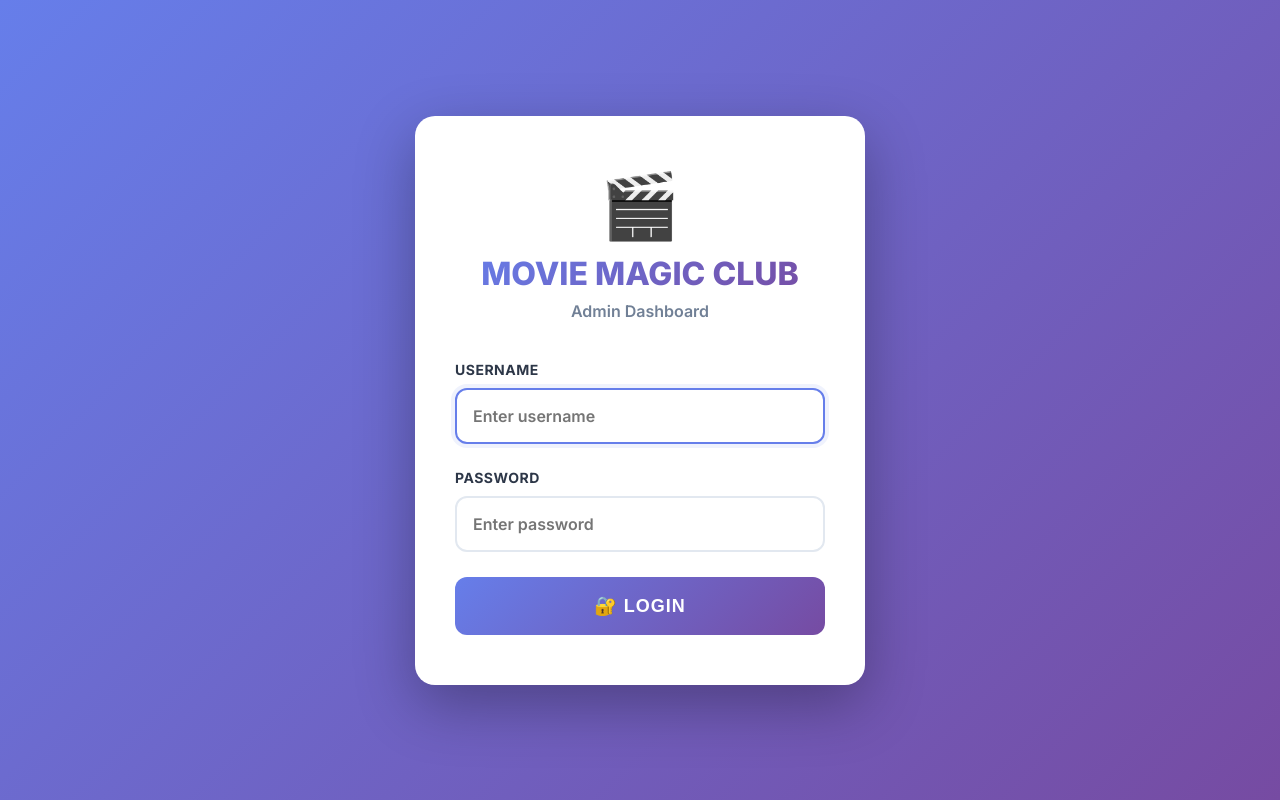
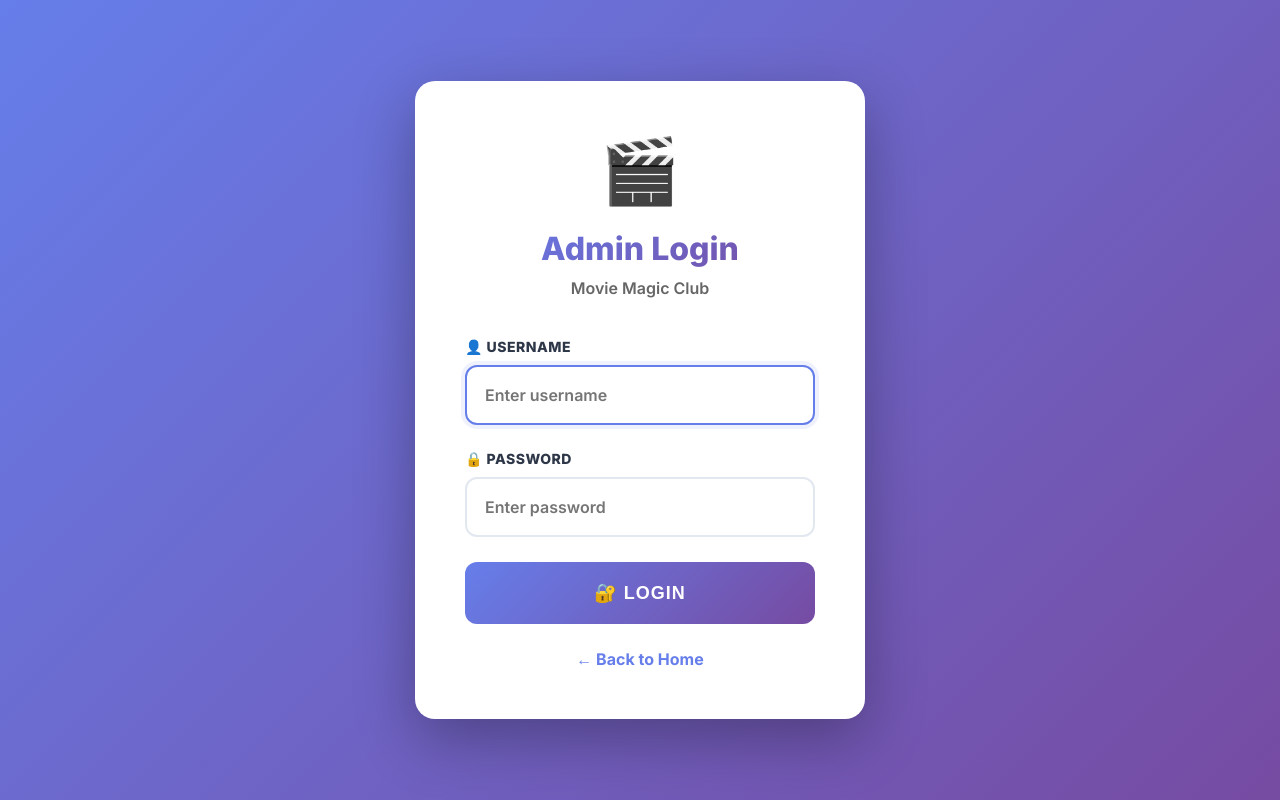
Before and after one commit to Rolex-444/MOVIES-MAGIC-CLUB-2.0, a FastAPI app: page /admin in a window 1280 px wide. Run offline with FastAPI, Linux system fonts and the light colour scheme; parts of the project's set-up code (start-up, migrations or seed data) failed here and were passed over.

Commit message:
Update admin_login.html

```diff
--- a/templates/admin_login.html
+++ b/templates/admin_login.html
@@ -3,7 +3,7 @@
 <head>
     <meta charset="UTF-8">
     <meta name="viewport" content="width=device-width, initial-scale=1.0">
-    <title>Admin Login - Movie Bot</title>
+    <title>Admin Login - Movie Magic Club</title>
     <link href="https://fonts.googleapis.com/css2?family=Inter:wght@400;600;700;800&display=swap" rel="stylesheet">
     <style>
         * {
@@ -15,76 +15,74 @@
         body {
             font-family: 'Inter', sans-serif;
             background: linear-gradient(135deg, #667eea 0%, #764ba2 100%);
+            display: flex;
+            justify-content: center;
+            align-items: center;
             min-height: 100vh;
-            display: flex;
-            align-items: center;
-            justify-content: center;
             padding: 20px;
         }
 
-        .login-container {
+        .login-card {
             background: white;
-            padding: 50px 40px;
+            padding: 50px;
             border-radius: 20px;
             box-shadow: 0 20px 60px rgba(0,0,0,0.3);
-            width: 450px;
-            max-width: 100%;
-            animation: slideUp 0.5s ease;
-        }
-
-        @keyframes slideUp {
-            from {
-                opacity: 0;
-                transform: translateY(30px);
-            }
-            to {
-                opacity: 1;
-                transform: translateY(0);
-            }
+            max-width: 450px;
+            width: 100%;
         }
 
         .logo {
             text-align: center;
+            font-size: 64px;
+            margin-bottom: 20px;
+        }
+
+        .title {
+            text-align: center;
+            font-size: 32px;
+            font-weight: 800;
+            margin-bottom: 10px;
+            background: linear-gradient(135deg, #667eea 0%, #764ba2 100%);
+            -webkit-background-clip: text;
+            -webkit-text-fill-color: transparent;
+        }
+
+        .subtitle {
+            text-align: center;
+            color: #666;
+            font-size: 16px;
+            font-weight: 600;
             margin-bottom: 40px;
         }
 
-        .logo-icon {
-            font-size: 64px;
-            margin-bottom: 10px;
-        }
-
-        .logo h1 {
-            font-size: 32px;
-            font-weight: 800;
-            background: linear-gradient(135deg, #667eea 0%, #764ba2 100%);
-            -webkit-background-clip: text;
-            -webkit-text-fill-color: transparent;
-            margin-bottom: 8px;
-        }
-
-        .logo p {
-            color: #718096;
-            font-size: 16px;
-            font-weight: 600;
+        .alert {
+            background: #fed7d7;
+            color: #c53030;
+            padding: 15px;
+            border-radius: 12px;
+            margin-bottom: 25px;
+            font-weight: 700;
+            text-align: center;
+            border: 2px solid #fc8181;
         }
 
         .form-group {
             margin-bottom: 25px;
         }
 
-        .form-group label {
+        .form-label {
             display: block;
+            font-size: 14px;
+            font-weight: 800;
             margin-bottom: 10px;
             color: #2d3748;
-            font-weight: 700;
-            font-size: 14px;
             text-transform: uppercase;
             letter-spacing: 0.5px;
         }
 
-        .form-group input {
+        .form-input {
             width: 100%;
-            padding: 16px;
+            padding: 18px;
             border: 2px solid #e2e8f0;
             border-radius: 12px;
             font-size: 16px;
@@ -93,7 +91,7 @@
             font-family: 'Inter', sans-serif;
         }
 
-        .form-group input:focus {
+        .form-input:focus {
             outline: none;
             border-color: #667eea;
             box-shadow: 0 0 0 4px rgba(102, 126, 234, 0.1);
@@ -101,7 +99,7 @@
 
         .btn-login {
             width: 100%;
-            padding: 18px;
+            padding: 20px;
             background: linear-gradient(135deg, #667eea 0%, #764ba2 100%);
             color: white;
             border: none;
@@ -119,62 +117,50 @@
             box-shadow: 0 10px 30px rgba(102, 126, 234, 0.4);
         }
 
-        .btn-login:active {
-            transform: translateY(0);
+        .back-link {
+            text-align: center;
+            margin-top: 25px;
         }
 
-        .error {
-            background: #fed7d7;
-            color: #c53030;
-            padding: 16px;
-            border-radius: 12px;
-            margin-bottom: 25px;
-            text-align: center;
+        .back-link a {
+            color: #667eea;
+            text-decoration: none;
             font-weight: 700;
-            border: 2px solid #fc8181;
+            transition: all 0.3s;
         }
 
-        .success {
-            background: #c6f6d5;
-            color: #22543d;
-            padding: 16px;
-            border-radius: 12px;
-            margin-bottom: 25px;
-            text-align: center;
-            font-weight: 700;
-            border: 2px solid #68d391;
+        .back-link a:hover {
+            color: #764ba2;
         }
     </style>
 </head>
 <body>
-    <div class="login-container">
-        <div class="logo">
-            <div class="logo-icon">🎬</div>
-            <h1>MOVIE MAGIC CLUB</h1>
-            <p>Admin Dashboard</p>
-        </div>
+    <div class="login-card">
+        <div class="logo">🎬</div>
+        <h1 class="title">Admin Login</h1>
+        <p class="subtitle">Movie Magic Club</p>
 
         {% if error %}
-        <div class="error">{{ error }}</div>
+        <div class="alert">{{ error }}</div>
         {% endif %}
 
-        {% if success %}
-        <div class="success">{{ success }}</div>
-        {% endif %}
-
-        <form method="POST" action="/admin/login">
+        <form method="POST" action="/admin">
             <div class="form-group">
-                <label>Username</label>
-                <input type="text" name="username" required autofocus placeholder="Enter username">
+                <label class="form-label">👤 Username</label>
+                <input type="text" name="username" class="form-input" placeholder="Enter username" required autofocus>
             </div>
 
             <div class="form-group">
-                <label>Password</label>
-                <input type="password" name="password" required placeholder="Enter password">
+                <label class="form-label">🔒 Password</label>
+                <input type="password" name="password" class="form-input" placeholder="Enter password" required>
             </div>
 
             <button type="submit" class="btn-login">🔐 Login</button>
         </form>
+
+        <div class="back-link">
+            <a href="/">← Back to Home</a>
+        </div>
     </div>
 </body>
 </html>
```
